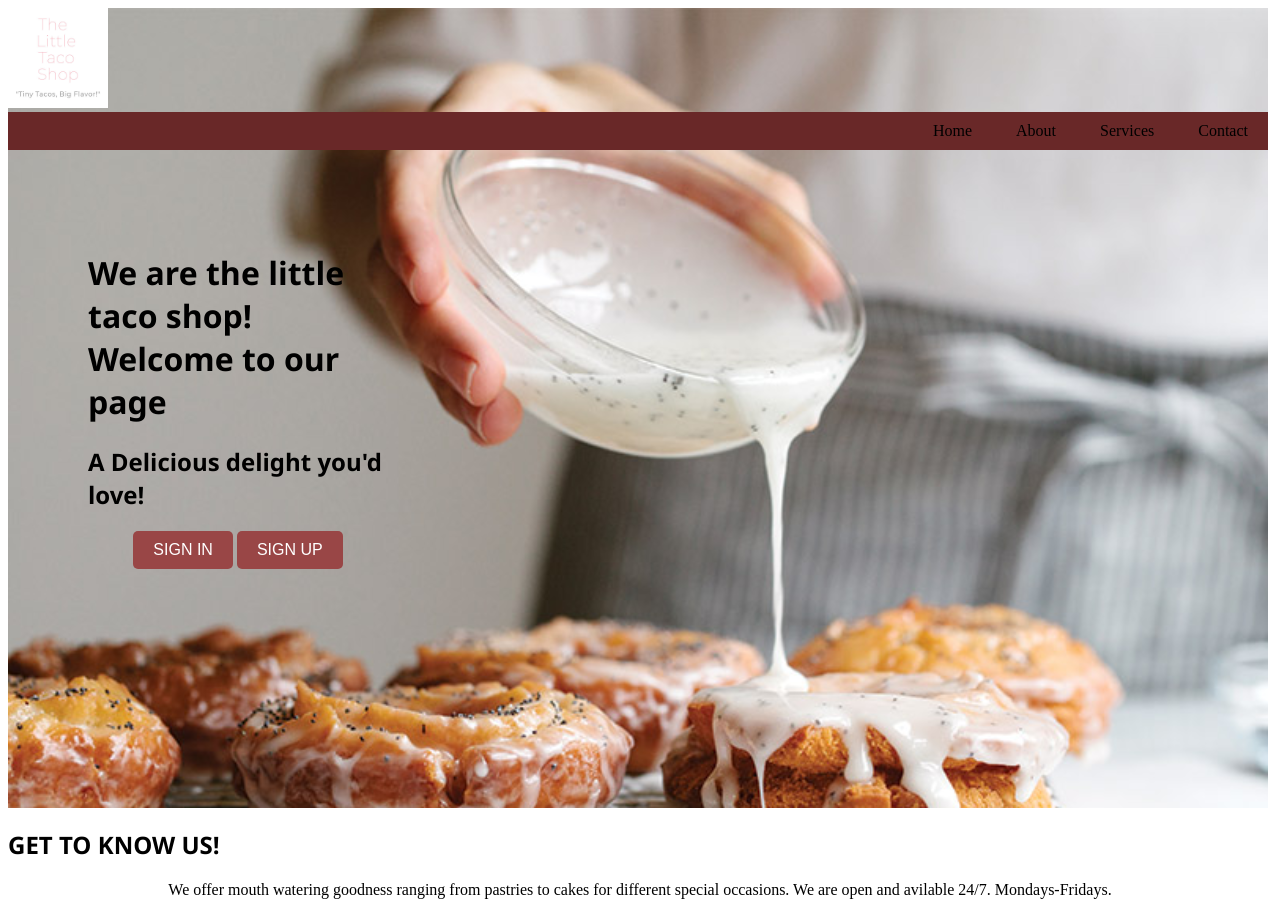
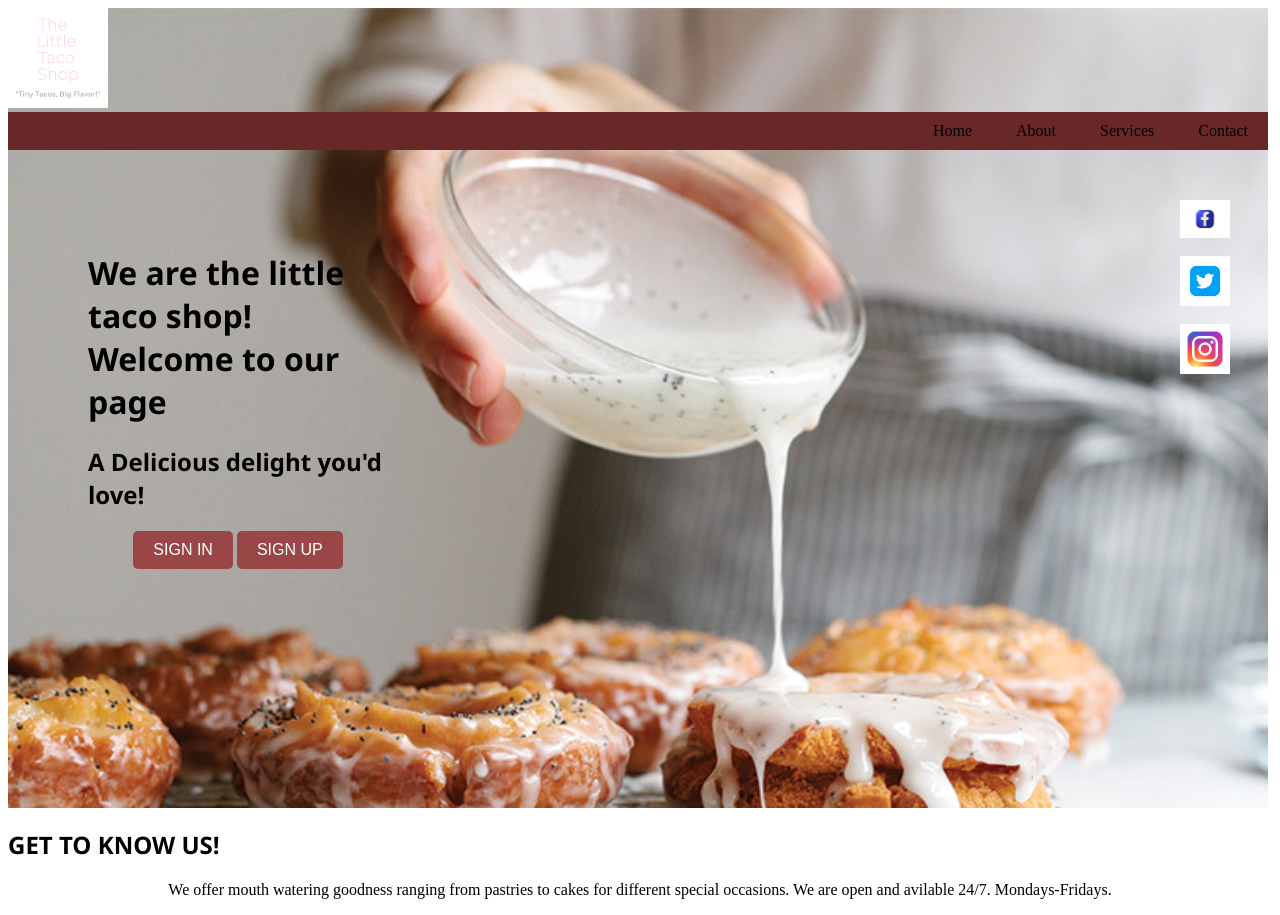
Before and after one commit to Zhulaykha/Project01, a plain HTML site: page UDEMY COURSES/TLTS/index.html in a window 1280 px wide. Drawn offline with Linux system fonts and the light colour scheme.

Commit message:
modifiedTP

```diff
--- a/UDEMY COURSES/TLTS/index.html
+++ b/UDEMY COURSES/TLTS/index.html
@@ -26,7 +26,14 @@
         <h1>We are the little taco shop! Welcome to our page</h1>
         <h2>A Delicious delight you'd love!</h2>
 
-        <button class="custom-button">SIGN IN</button> <button class="custom-button">SIGN UP</button>
+        <button class="custom-button">SIGN IN</button>
+        <button class="custom-button">SIGN UP</button>
+      </div>
+
+      <div  class="icons">
+        <img src="facebook.jpeg" alt="facebook"> <br>
+        <img src="twitter.png" alt="twitter"><br>
+        <img src="insta.jpeg" alt="instgram">
       </div>
     </div>
 
--- a/UDEMY COURSES/TLTS/styles.css
+++ b/UDEMY COURSES/TLTS/styles.css
@@ -71,3 +71,12 @@ nav {
 .custom-button:active {
   background-color: rgb(167, 12, 12);
 }
+
+.icons {
+  position: absolute;
+  top: 200px;
+  right: 50px;
+  display: flex;
+  flex-direction: column;
+  width: 50px;
+}
```
Also changed, not shown: UDEMY COURSES/TLTS/facebook.jpeg (added), UDEMY COURSES/TLTS/insta.jpeg (added), UDEMY COURSES/TLTS/twitter.png (added).
